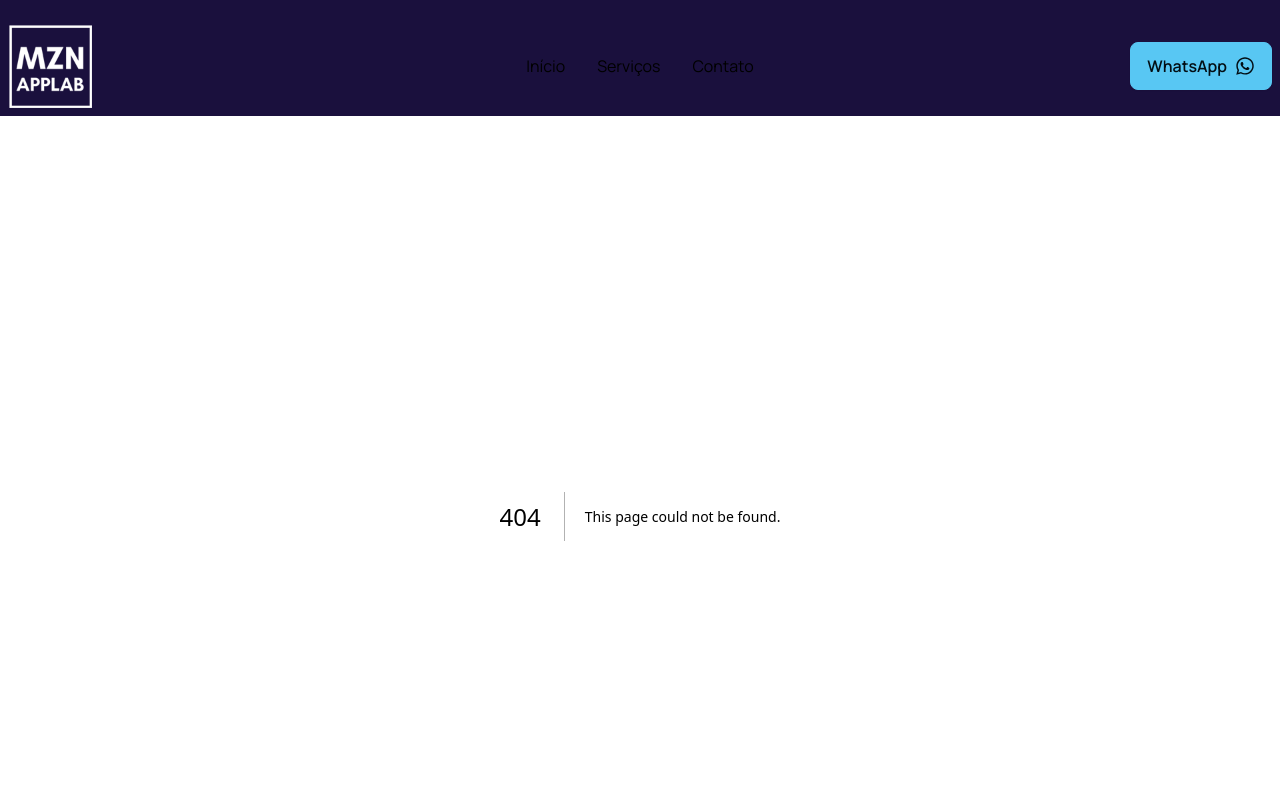
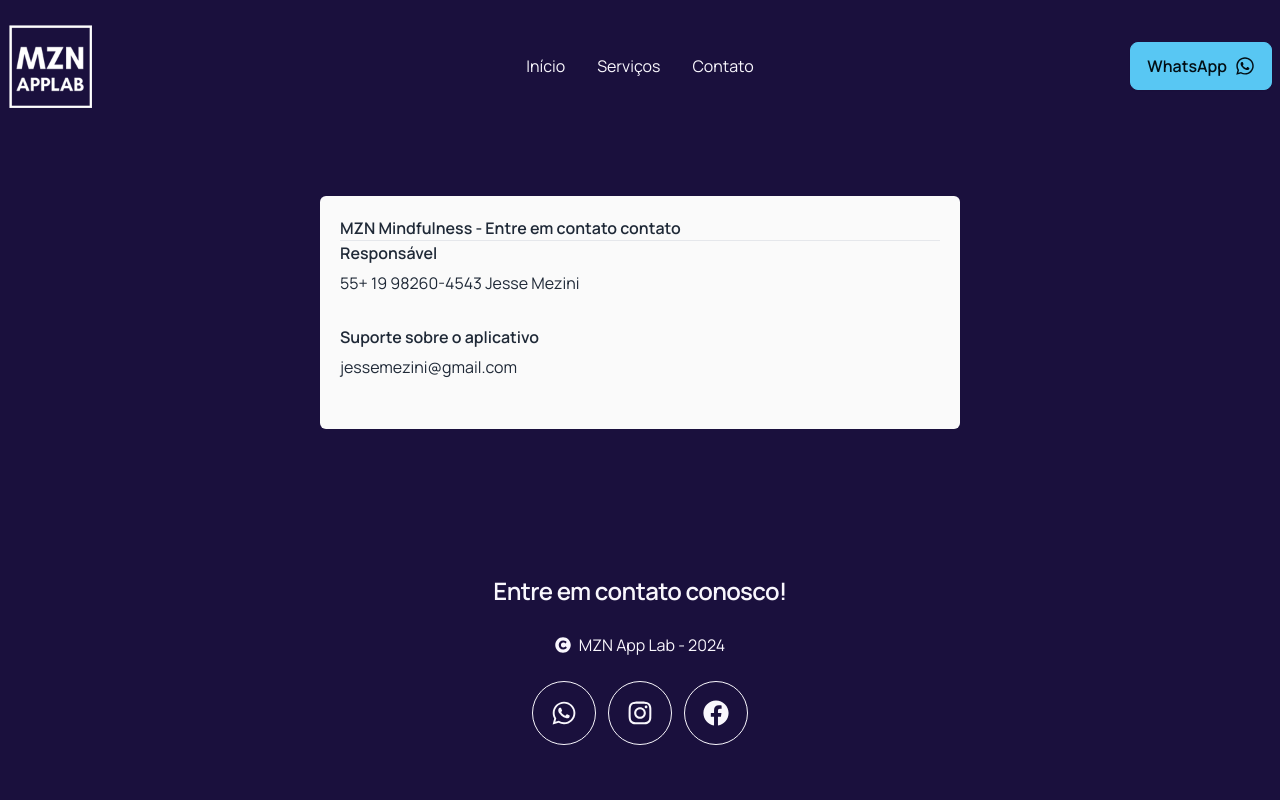
Before and after one commit to jessemezini/feacomoveis.com.br, a Next.js app: page /contato-mznmindfulness in a window 1280 px wide. Before the commit this address had no page. Shown: the top 800 px of the page. Built offline with nearby package versions, Linux system fonts and the light colour scheme.

Commit message:
added contact page for stores to access

```diff
--- /dev/null
+++ b/src/app/contato-mznmindfulness/page.tsx
@@ -0,0 +1,21 @@
+import styles from "../../styles/contact.module.css";
+
+export default function MznMindfulnessPage() {
+  return (
+    <div className="container mx-auto max-w-screen-sm my-20">
+      <div data-theme="light" className={styles.card}>
+        <h2 className={styles.title}>
+          MZN Mindfulness - Entre em contato contato
+        </h2>
+
+        <hr color="#dcdcdc" />
+
+        <h3 className={styles.title}>Responsável</h3>
+        <p className={styles.p}>55+ 19 98260-4543 Jesse Mezini</p>
+
+        <h3 className={styles.title}>Suporte sobre o aplicativo</h3>
+        <p className={styles.p}>jessemezini@gmail.com</p>
+      </div>
+    </div>
+  );
+}
--- /dev/null
+++ b/src/app/contato-onibus-iracemapolis/page.tsx
@@ -0,0 +1,22 @@
+import styles from "../../styles/contact.module.css";
+
+export default function MznMindfulnessPage() {
+  return (
+    <div className="container mx-auto max-w-screen-sm my-20">
+      <div data-theme="light" className={styles.card}>
+        <h2 className={styles.title}>Mais informações para contato</h2>
+
+        <hr color="#dcdcdc" className="mb-6" />
+
+        <h3 className={styles.title}>Circular Iracemápolis</h3>
+        <p className={styles.p}>Transporte Municipal 3456.3537</p>
+
+        <h3 className={styles.title}>Limeira / Piracicaba</h3>
+        <p className={styles.p}>VB Transportes 3456.3934</p>
+
+        <h3 className={styles.title}>Contato sobre o aplicativo</h3>
+        <p className={styles.p}>jessemezini@gmail.com</p>
+      </div>
+    </div>
+  );
+}
--- /dev/null
+++ b/src/styles/contact.module.css
@@ -0,0 +1,21 @@
+.container {
+  display: flex;
+  justify-content: center;
+  align-items: center;
+  height: 100vh;
+}
+
+.card {
+  background-color: #fafafa;
+  padding: 20px;
+  border-radius: 6px;
+}
+
+.title {
+  margin-bottom: 0;
+}
+
+.p {
+  margin-top: 6px;
+  margin-bottom: 30px;
+}
```
